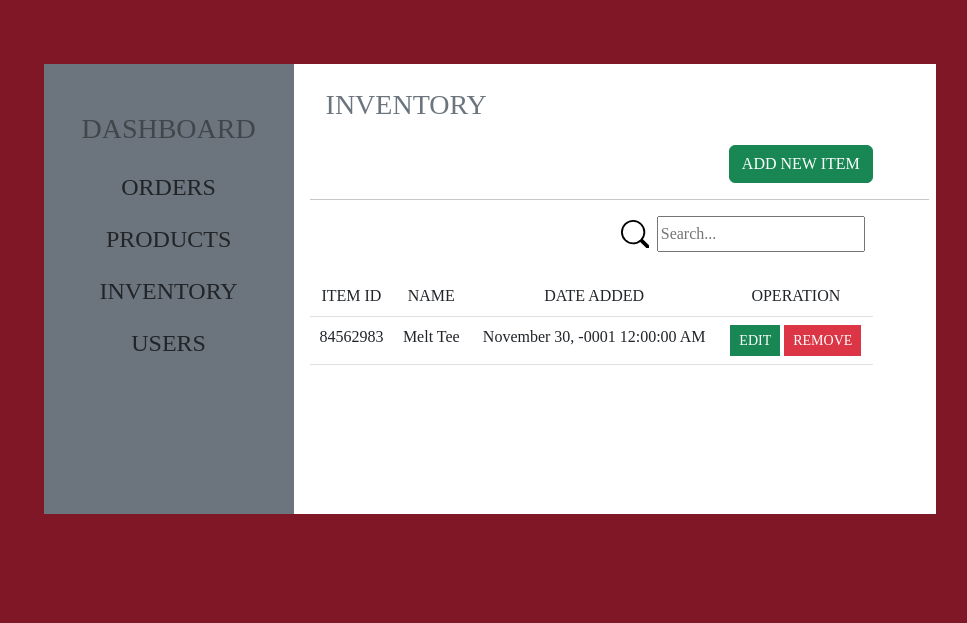
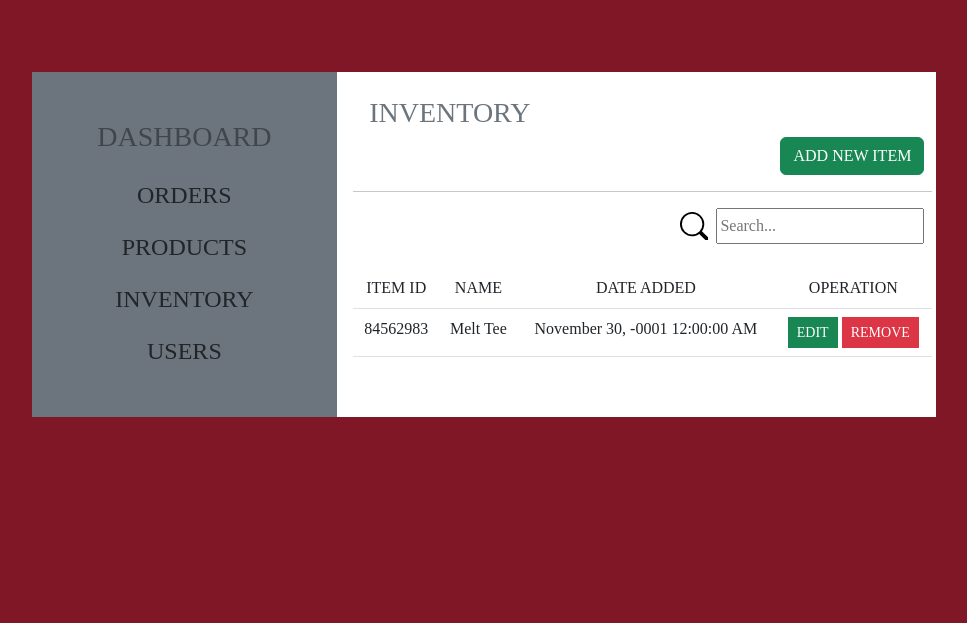
Before and after one commit to jd022/ecommerce, a PHP site: page /admin/inventory.php in a window 1280 px wide. Shown: the part 82-705 px from the top of the page, without its empty margins (150-1117 px from the left). Run offline with PHP 8.4, Linux system fonts and the light colour scheme; a user stored in the database is signed in.

Commit message:
updated admin

```diff
--- a/admin/inventory.php
+++ b/admin/inventory.php
@@ -62,10 +62,10 @@ if (empty($_SESSION['email'])){
         </div>
     </nav>
     <main class="container justify-content-center">
-        <div class="card-wrapper mt-3 d-flex flex-column align-items-center" style="height: 600px;">
-            <div class="card mb-3 mt-5" style="height: 450px; width: 80%; border: none; border-radius: 0;">
-                <div class="row g-0" style="height: 100%;">
-                    <div class="col-md-4 p-0 m-0 bg-secondary" style="width: 28%;">
+        <div class="card-wrapper mt-4 d-flex flex-column align-items-center" style="height: 600px; overflow: none;">
+            <div class="card mb-3 mt-5" style="width: 80%; border: none; border-radius: 0;">
+                <div class="row">
+                    <div class="col-md-4 p-0 m-0 bg-secondary">
                         <div class="py-5 d-flex flex-column align-items-center">
                             <p class="h3" style="color: rgba(0,0,0,0.4);">DASHBOARD</p>
                             <span class="d-flex justify-content-center flex-column align-items-center">
@@ -78,10 +78,10 @@ if (empty($_SESSION['email'])){
                     </div>
                     <div class="col-md-8 py-4 px-3">
                         <h3 class="text-muted px-3">INVENTORY</h3>
-                        <span class="fs-5 fw-normal d-flex justify-content-end mt-4">
-                            <button class="btn btn-success" style="text-decoration: none;">ADD NEW ITEM</button>
+                        <span class="fs-5 fw-normal d-flex justify-content-end mt-2  px-2">
+                            <button class="btn btn-success px" style="text-decoration: none;">ADD NEW ITEM</button>
                         </span>
-                        <hr style="width:110%">
+                        <hr>
                         <table class="table text-center">
                         <span class="mb-4 d-flex align-items-center justify-content-end w-100">
                             <svg xmlns="http://www.w3.org/2000/svg" width="28" height="28" fill="black" class="bi bi-search" viewBox="0 0 15 15">
```
Also changed, not shown: admin/orders.php (+7 -6 lines), admin/products.php (+5 -5 lines).
